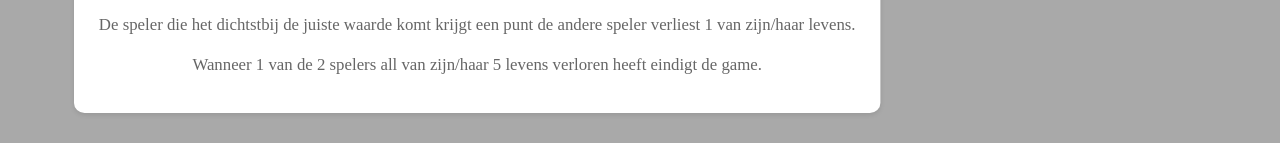
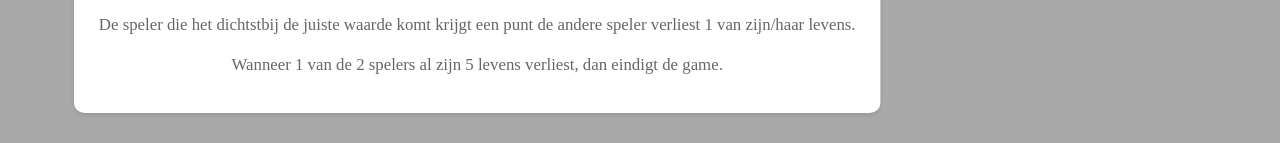
Before and after one commit to martijnsark/CLE1-group3-user-guide-website, a plain HTML site: page index.html in a window 1280 px wide. Shown: the part 5733-5876 px from the top of the page. Drawn offline with Linux system fonts and the light colour scheme.

Commit message:
Update index.html

```diff
--- a/index.html
+++ b/index.html
@@ -93,7 +93,7 @@
                 <p>De spelers hebben een lichtje aan de bodem.</p>
                 <p>Per ronde proberen zij door middel van de druk sensoren punten te scoren.</p>
                 <p>De speler die het dichtstbij de juiste waarde komt krijgt een punt de andere speler verliest 1 van zijn/haar levens.</p>
-                <p>Wanneer 1 van de 2 spelers all van zijn/haar 5 levens verloren heeft eindigt de game.</p>
+                <p>Wanneer 1 van de 2 spelers al zijn 5 levens verliest, dan eindigt de game.</p>
             </section>
 
         </section>
```
